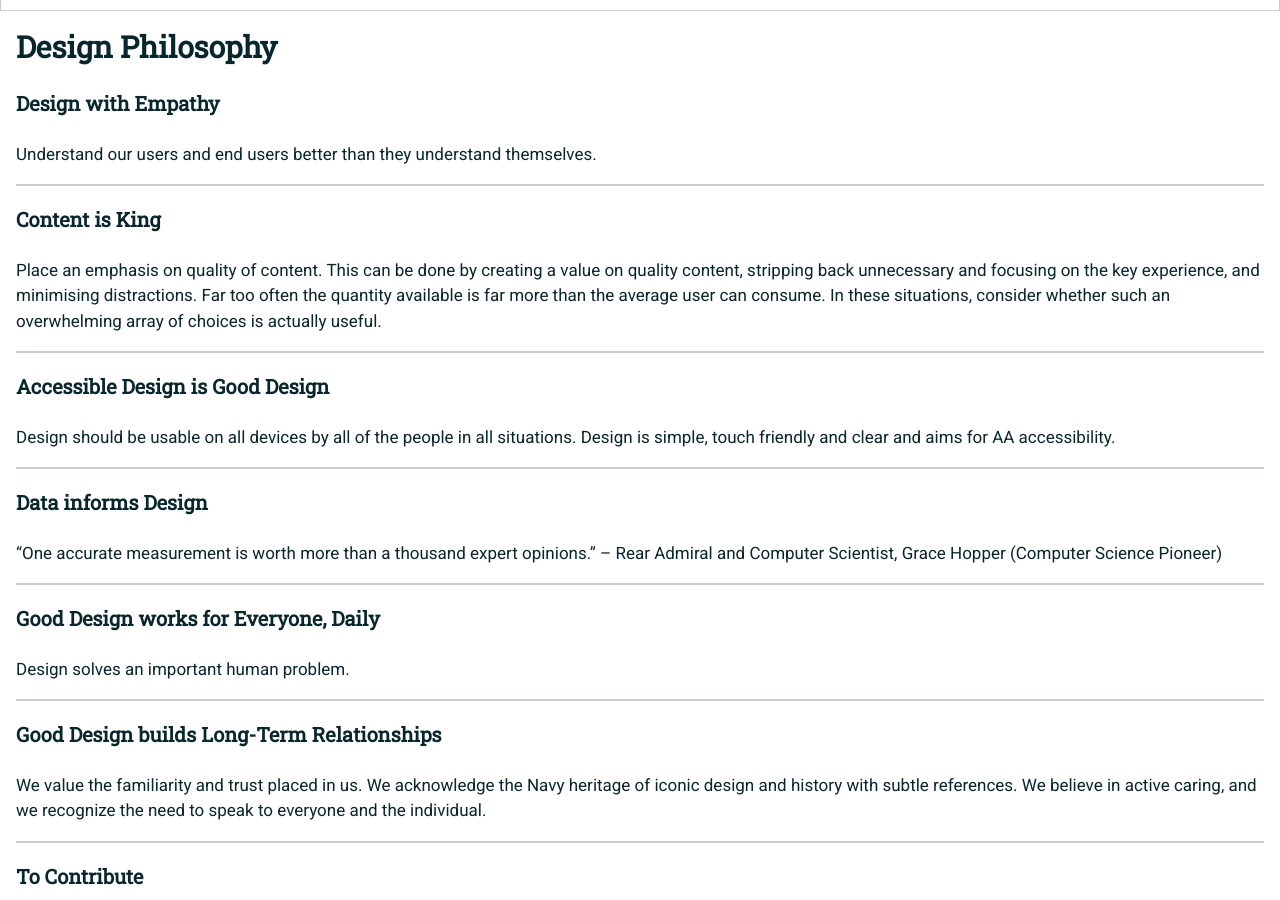
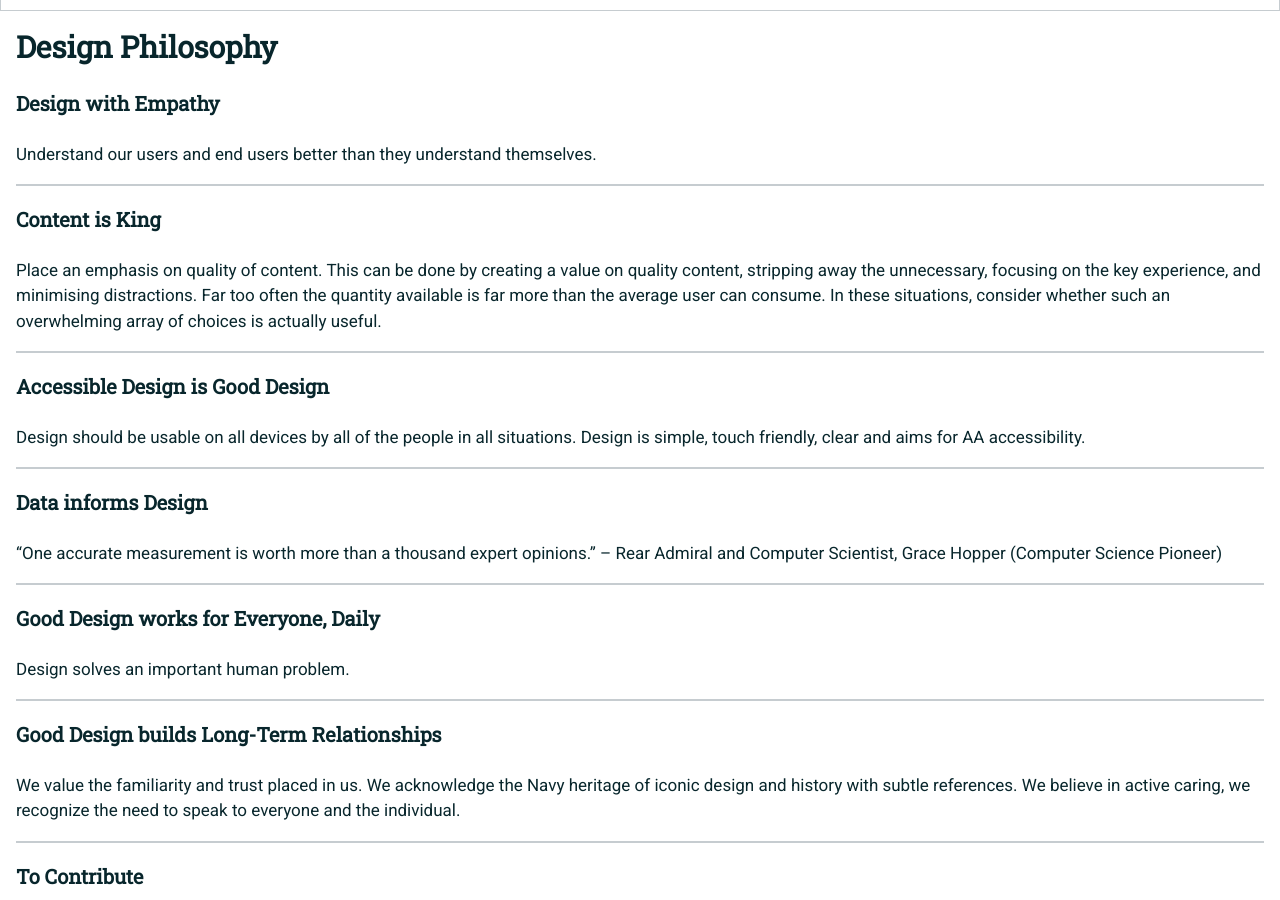
Before and after one commit to usnavy/Navy-Design-Guide, a Jekyll site: the page built from design-philosophy.md, in a window 1280 px wide and 900 px high, scrolled down 1683 px. Built offline with Jekyll 4.4.1, drawn with Linux system fonts in a browser that asks for light colours; nearby versions of some CDN libraries; our own code applies the rules of GitHub Pages for plain Markdown files.

Commit message:
Update design-philosophy.md

```diff
--- a/design-philosophy.md
+++ b/design-philosophy.md
@@ -8,13 +8,13 @@ Understand our users and end users better than they understand themselves.
 
 ### Content is King
 
-Place an emphasis on quality of content. This can be done by creating a value on quality content, stripping back unnecessary and  focusing on the key experience, and minimising distractions. Far too often the quantity available is far more than the average user can consume. In these situations, consider whether such an overwhelming array of choices is actually useful.
+Place an emphasis on quality of content. This can be done by creating a value on quality content, stripping away the unnecessary, focusing on the key experience, and minimising distractions. Far too often the quantity available is far more than the average user can consume. In these situations, consider whether such an overwhelming array of choices is actually useful.
 
 <hr>
 
 ### Accessible Design is Good Design
 
-Design should be usable on all devices by all of the people in all situations. Design is simple, touch friendly and clear and aims for AA accessibility.
+Design should be usable on all devices by all of the people in all situations. Design is simple, touch friendly, clear and aims for AA accessibility.
 
 <hr>
 
@@ -34,7 +34,7 @@ Design solves an important human problem.
 
 ### Good Design builds Long-Term Relationships
 
-We value the familiarity and trust placed in us. We acknowledge the Navy heritage of iconic design and history with subtle references.  We believe in active caring, and we recognize the need to speak to everyone and the individual.
+We value the familiarity and trust placed in us. We acknowledge the Navy heritage of iconic design and history with subtle references.  We believe in active caring, we recognize the need to speak to everyone and the individual.
 
 <hr>
 
```
